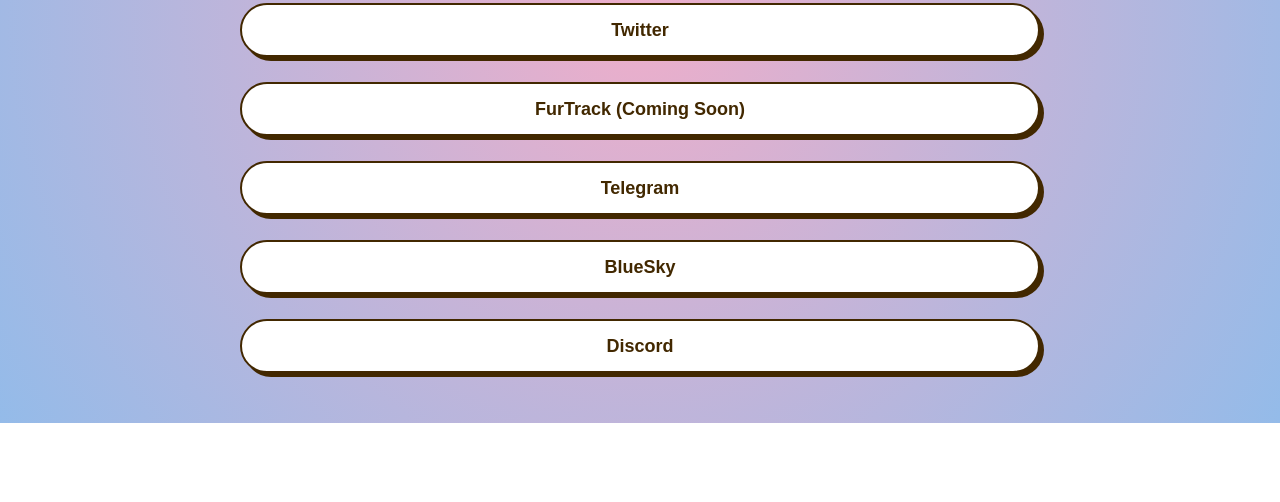
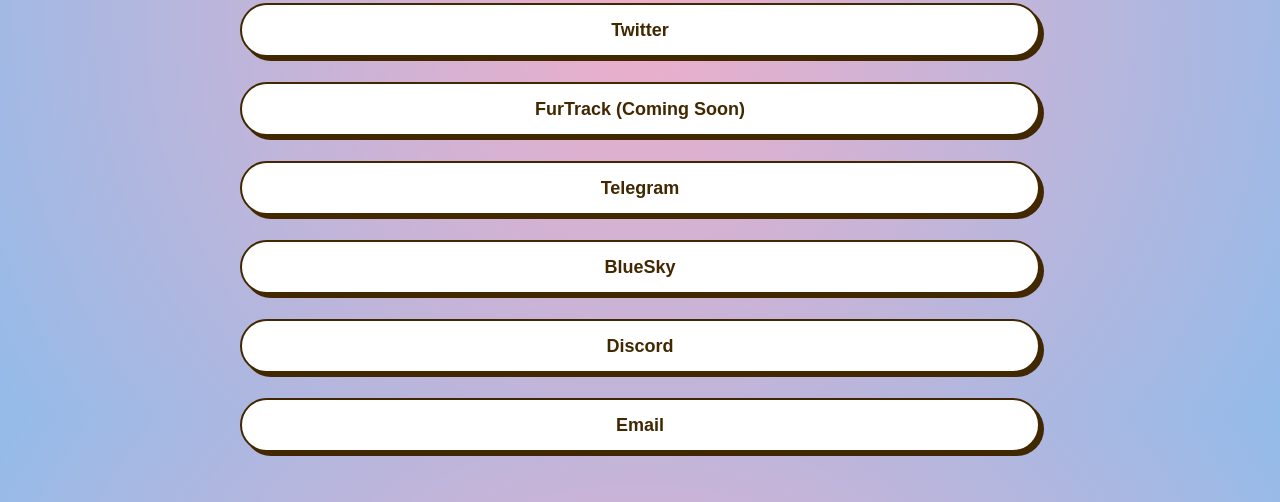
Before and after one commit to robertsammataro/snepgryphon.gay, a plain HTML site: page index.html in a window 1280 px wide. Shown: the part 384-886 px from the top of the page. Before the commit the page ends 807 px from the top, so only its background shows below. Drawn offline with nearby package versions, Linux system fonts and the light colour scheme.

Commit message:
Added Email button

```diff
--- a/index.html
+++ b/index.html
@@ -52,6 +52,12 @@
           <button class="link-button" role="button">Discord</button>
         </a>
       </div>
+
+      <div class="button-container">
+        <a class="a-container" href="mailto:reho@snepgryphon.gay">
+          <button class="link-button" role="button">Email</button>
+        </a>
+      </div>
     </div>
   </body>
 </html>
```
